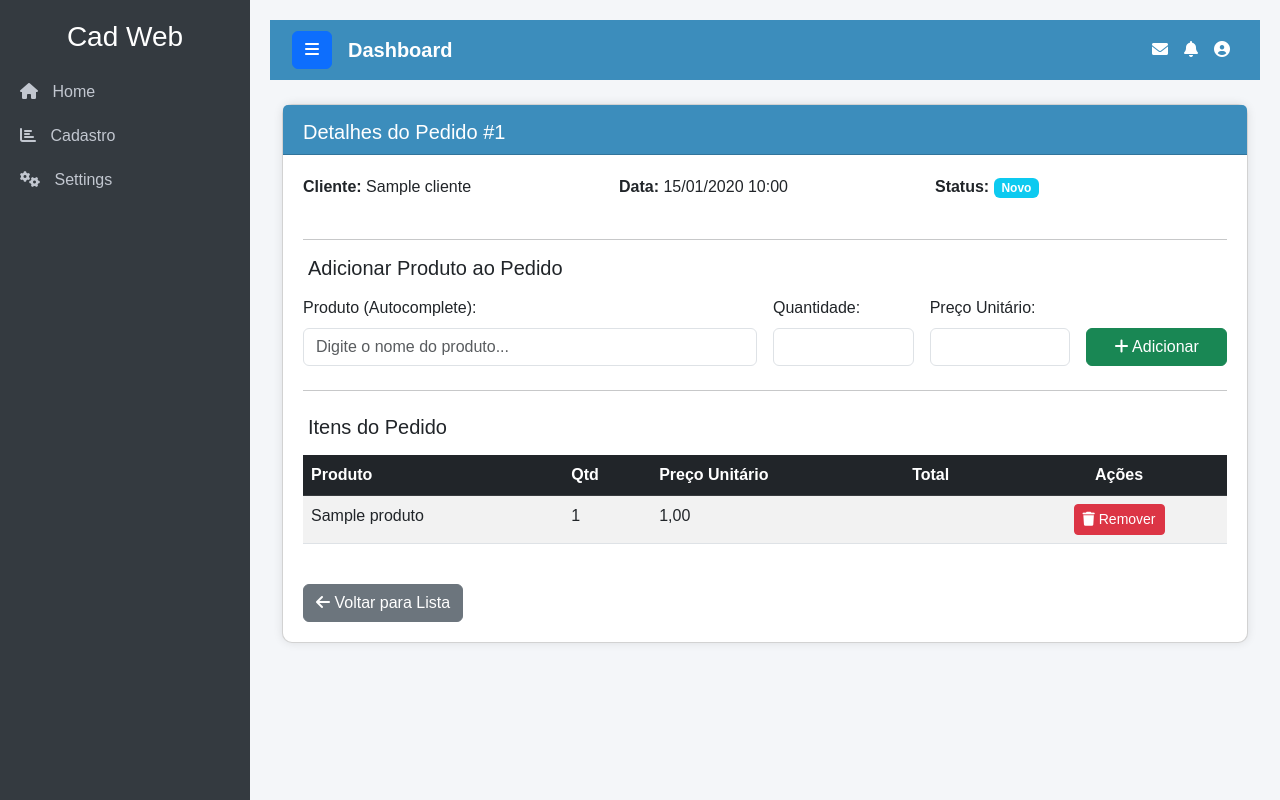
After one commit to DanielMaiaDeSousa/cadweb, a Django app: page /detalhes_pedido/1/ in a window 1280 px wide. The commit adds this page. Run offline with Django 4.2, Linux system fonts and the light colour scheme; tables that the repository leaves empty hold one stand-in row (values such as "Sample post"); some libraries are stand-ins or nearby versions.

Commit message:
atualização40

```diff
--- a/home/forms.py
+++ b/home/forms.py
@@ -1,7 +1,8 @@
 from django import forms
-from .models import Categoria, Cliente, Produto
+from .models import Categoria, Cliente, Produto, Estoque, ItemPedido
 from django.utils import timezone
 
+# --- CATEGORIA ---
 class CategoriaForm(forms.ModelForm):
     class Meta:
         model = Categoria
@@ -11,9 +12,9 @@ class CategoriaForm(forms.ModelForm):
             'ordem': forms.NumberInput(attrs={'class': 'form-control'}),
         }
 
-    def clean_ordem(self):
+    def clean_nome(self): # Corrigido de clean_ordem para clean_nome
         nome = self.cleaned_data.get('nome')
-        if len(nome) < 3:
+        if nome and len(nome) < 3:
             raise forms.ValidationError("O nome deve ter pelo menos 3 caracteres.")
         return nome
 
@@ -23,9 +24,7 @@ class CategoriaForm(forms.ModelForm):
             raise forms.ValidationError("A ordem deve ser um número positivo.")
         return ordem
 
-# home/forms.py
-
-# home/forms.py
+# --- CLIENTE ---
 class ClienteForm(forms.ModelForm):
     class Meta:
         model = Cliente
@@ -33,7 +32,6 @@ class ClienteForm(forms.ModelForm):
         widgets = {
             'nome': forms.TextInput(attrs={'class': 'form-control'}),
             'cpf': forms.TextInput(attrs={'class': 'cpf form-control', 'placeholder': '000.000.000-00'}),
-            # Mudamos para TextInput para a máscara .data do seu base.html funcionar
             'datanasc': forms.TextInput(attrs={
                 'class': 'data form-control',
                 'placeholder': 'DD/MM/AAAA'
@@ -41,49 +39,30 @@ class ClienteForm(forms.ModelForm):
         }
 
     def clean_datanasc(self):
-        # TAREFA: Impede data de nascimento no futuro
         datanasc = self.cleaned_data.get('datanasc')
         if datanasc and datanasc > timezone.now().date():
             raise forms.ValidationError("A data de nascimento não pode ser no futuro.")
         return datanasc
 
-# No arquivo home/forms.py
-
-# home/forms.py
-# home/forms.py
-
+# --- PRODUTO ---
 class ProdutoForm(forms.ModelForm):
     class Meta:
         model = Produto
         fields = ['nome', 'preco', 'categoria', 'img_base64']
         widgets = {
             'nome': forms.TextInput(attrs={'class': 'form-control'}),
-            # OBRIGATÓRIO: usar TextInput para a máscara não conflitar
             'preco': forms.TextInput(attrs={'class': 'money form-control'}),
-            'categoria': forms.HiddenInput(), # Campo escondido para o ID da categoria
+            'categoria': forms.HiddenInput(), # Atividade 15: Autocomplete
             'img_base64': forms.HiddenInput(),
         }
 
-    def clean_preco(self):
-        # Pega o valor que veio do formulário (ex: "1.250,50")
-        preco = self.request.POST.get('preco') if hasattr(self, 'request') else self.cleaned_data.get('preco')
-
-        # Se o preco vier como string do POST, limpamos a formatação brasileira
-        if isinstance(preco, str):
-            preco = preco.replace('.', '').replace(',', '.')
-
-        try:
-            return float(preco)
-        except (ValueError, TypeError):
-            raise forms.ValidationError("Formato de preço inválido.")
-
     def __init__(self, *args, **kwargs):
         super(ProdutoForm, self).__init__(*args, **kwargs)
-        self.fields ['preco'].localize = True
-        self.fields ['preco'].widget.is_localized = True
+        # Ativa localização para tratar vírgulas e pontos nativamente
+        self.fields['preco'].localize = True
+        self.fields['preco'].widget.is_localized = True
 
-# ---ESTOQUE ---
-from .models import Estoque
+# --- ESTOQUE (Atividade 14) ---
 class EstoqueForm(forms.ModelForm):
     class Meta:
         model = Estoque
@@ -91,3 +70,15 @@ class EstoqueForm(forms.ModelForm):
         widgets = {
             'quantidade': forms.NumberInput(attrs={'class': 'form-control'}),
         }
+
+# --- ITEM PEDIDO (Atividade 17) ---
+class ItemPedidoForm(forms.ModelForm):
+    class Meta:
+        model = ItemPedido
+        fields = ['produto', 'qtde', 'preco']
+        widgets = {
+            # Atividade 17: O campo produto é hidden para o autocomplete
+            'produto': forms.HiddenInput(),
+            'qtde': forms.NumberInput(attrs={'class': 'form-control'}),
+            'preco': forms.TextInput(attrs={'class': 'money form-control'}),
+        }
--- a/home/urls.py
+++ b/home/urls.py
@@ -29,4 +29,9 @@ urlpatterns = [
 
     path('buscar_dados/<str:app_model>/', views.buscar_dados, name='buscar_dados'),
     path('produto/estoque/<int:id>/', views.ajustar_estoque, name='ajustar_estoque'),
+
+    path('pedido/', views.pedido, name='pedido'),
+    path('novo_pedido/<int:cliente_id>/', views.novo_pedido, name='novo_pedido'),
+    path('detalhes_pedido/<int:id>/', views.detalhes_pedido, name='detalhes_pedido'),
+    path('pedido/remover-item/<int:id>/', views.remover_item_pedido, name='remover_item_pedido'),
 ]
--- a/home/views.py
+++ b/home/views.py
@@ -1,11 +1,13 @@
 from django.shortcuts import render, redirect, get_object_or_404
 from django.contrib import messages
-from .models import Categoria, Cliente, Produto
-from .forms import CategoriaForm, ClienteForm, ProdutoForm
 from django.http import JsonResponse
 from django.apps import apps
-from .models import Categoria, Cliente, Produto, Estoque
-from .forms import CategoriaForm, ClienteForm, ProdutoForm, EstoqueForm
+
+# Importação de todos os modelos (Atividades 14 e 16)
+from .models import Categoria, Cliente, Produto, Estoque, Pedido, ItemPedido
+
+# Importação de todos os formulários (Lembre-se de mover o ItemPedidoForm para o forms.py)
+from .forms import CategoriaForm, ClienteForm, ProdutoForm, EstoqueForm, ItemPedidoForm
 
 # --- INDEX ---
 def index(request):
@@ -85,7 +87,6 @@ def produto(request):
     return render(request, 'produto/lista.html', contexto)
 
 def form_produto(request):
-    # Passamos o request.POST para o form tratar o preço no clean_preco
     form = ProdutoForm(request.POST or None)
     if request.method == 'POST':
         if form.is_valid():
@@ -104,13 +105,8 @@ def editar_produto(request, id):
             return redirect('produto')
     return render(request, 'produto/form.html', {'form': form})
 
-# home/views.py
-
-def detalhes_produto(request, id): # Removido o 'self'
-    # Busca o produto pelo ID (pk). Se não achar, abre a página de erro 404.
+def detalhes_produto(request, id):
     produto = get_object_or_404(Produto, pk=id)
-
-    # Renderiza o template de detalhes passando o produto como 'item'
     return render(request, 'produto/detalhes.html', {'item': produto})
 
 def remover_produto(request, id):
@@ -119,20 +115,9 @@ def remover_produto(request, id):
     messages.success(request, 'Produto removido!')
     return redirect('produto')
 
-def buscar_dados(request, app_model):
-    termo = request.GET.get('q', '')
-    app_label, model_name = app_model.split('.')
-    model = apps.get_model(app_label, model_name)
-
-    # Procura registos que contenham o termo digitado
-    resultados = model.objects.filter(nome__icontains=termo)[:10]
-    dados = [{'id': obj.id, 'nome': obj.nome} for obj in resultados]
-    return JsonResponse(dados, safe=False)
-
-
+# --- ESTOQUE (Atividade 14) ---
 def ajustar_estoque(request, id):
     produto = get_object_or_404(Produto, pk=id)
-    # Tenta pegar o estoque ou cria um novo se não existir
     estoque, created = Estoque.objects.get_or_create(produto=produto)
 
     if request.method == 'POST':
@@ -145,3 +130,52 @@ def ajustar_estoque(request, id):
         form = EstoqueForm(instance=estoque)
 
     return render(request, 'produto/estoque.html', {'form': form, 'produto': produto})
+
+# --- BUSCA GENÉRICA / AUTOCOMPLETE (Atividade 15) ---
+def buscar_dados(request, app_model):
+    termo = request.GET.get('q', '')
+    app_label, model_name = app_model.split('.')
+    model = apps.get_model(app_label, model_name)
+    resultados = model.objects.filter(nome__icontains=termo)[:10]
+    dados = [{'id': obj.id, 'nome': obj.nome} for obj in resultados]
+    return JsonResponse(dados, safe=False)
+
+# --- PEDIDOS (Atividades 16 e 17) ---
+
+def pedido(request):
+    """Lista todos os pedidos (Slide 6 - Atividade 16)"""
+    lista = Pedido.objects.all().order_by('-id')
+    return render(request, 'pedido/lista.html', {'lista': lista})
+
+def novo_pedido(request, cliente_id):
+    """Cria um novo pedido para um cliente (Atividade 16)"""
+    cliente = get_object_or_404(Cliente, pk=cliente_id)
+    pedido = Pedido.objects.create(cliente=cliente, status=1)
+    return redirect('detalhes_pedido', id=pedido.id)
+
+def detalhes_pedido(request, id):
+    """Exibe detalhes e gerencia inclusão de itens (Atividade 17)"""
+    pedido = get_object_or_404(Pedido, pk=id)
+    if request.method == 'POST':
+        form = ItemPedidoForm(request.POST)
+        if form.is_valid():
+            item = form.save(commit=False)
+            item.pedido = pedido
+            item.save()
+            messages.success(request, "Produto adicionado!")
+            return redirect('detalhes_pedido', id=id)
+    else:
+        form = ItemPedidoForm()
+
+    return render(request, 'pedido/detalhes.html', {
+        'pedido': pedido,
+        'form': form
+    })
+
+def remover_item_pedido(request, id):
+    """Remove um item específico de um pedido"""
+    item = get_object_or_404(ItemPedido, pk=id)
+    pedido_id = item.pedido.id
+    item.delete()
+    messages.success(request, "Produto removido!")
+    return redirect('detalhes_pedido', id=pedido_id)
--- a/templates/cliente/lista.html
+++ b/templates/cliente/lista.html
@@ -31,6 +31,10 @@
 
                 <a href="{% url 'remover_cliente' cliente.id %}" class="btn btn-danger"
                    onclick="return confirm('Tem certeza que deseja remover este registro?');">Excluir</a>
+
+                <a href="{% url 'novo_pedido' cliente.id %}" class="btn btn-primary btn-sm">
+                   <i class="fas fa-plus"></i> Novo Pedido
+                </a>
             </td>
         </tr>
         {% empty %}
--- a/templates/menu.html
+++ b/templates/menu.html
@@ -18,7 +18,7 @@
             </li>
 
             <li class="nav-item">
-                <a href="#" class="nav-link">Pedidos</a>
+                <a href="{% url 'pedido' %}" class="nav-link">Pedidos</a>
             </li>
         </ul>
     </li>
--- /dev/null
+++ b/templates/pedido/detalhes.html
@@ -0,0 +1,103 @@
+{% extends 'base.html' %}
+
+{% block titulo_conteudo %} Detalhes do Pedido #{{ pedido.id }} {% endblock %}
+
+{% block conteudo %}
+<div class="row mb-4">
+    <div class="col-md-4">
+        <p><strong>Cliente:</strong> {{ pedido.cliente.nome }}</p>
+    </div>
+    <div class="col-md-4">
+        <p><strong>Data:</strong> {{ pedido.data_pedidof }}</p>
+    </div>
+    <div class="col-md-4">
+        <p><strong>Status:</strong> <span class="badge bg-info">{{ pedido.get_status_display }}</span></p>
+    </div>
+</div>
+
+<hr>
+
+<h5 class="mb-3">Adicionar Produto ao Pedido</h5>
+<form method="post" class="row g-3 align-items-end">
+    {% csrf_token %}
+
+    <div class="col-md-6">
+        <label for="id_produto_desc" class="form-label">Produto (Autocomplete):</label>
+        <input type="text" id="id_produto_desc"
+               class="autocomplete form-control"
+               data-url="{% url 'buscar_dados' 'home.Produto' %}"
+               data-hidden="#id_produto"
+               placeholder="Digite o nome do produto...">
+        {{ form.produto }} </div>
+
+    <div class="col-md-2">
+        <label class="form-label">Quantidade:</label>
+        {{ form.qtde }}
+    </div>
+
+    <div class="col-md-2">
+        <label class="form-label">Preço Unitário:</label>
+        {{ form.preco }}
+    </div>
+
+    <div class="col-md-2">
+        <button type="submit" class="btn btn-success w-100">
+            <i class="fas fa-plus"></i> Adicionar
+        </button>
+    </div>
+</form>
+
+<hr class="my-4">
+
+<h5 class="mb-3">Itens do Pedido</h5>
+<div class="table-responsive">
+    <table class="table table-hover table-striped">
+        <thead class="table-dark">
+            <tr>
+                <th>Produto</th>
+                <th>Qtd</th>
+                <th>Preço Unitário</th>
+                <th>Total</th>
+                <th class="text-center">Ações</th>
+            </tr>
+        </thead>
+        <tbody>
+            {% for item in pedido.itempedido_set.all %}
+            <tr>
+                <td>{{ item.produto.nome }}</td>
+                <td>{{ item.qtde }}</td>
+                <td>{{ item.preco }}</td>
+                <td></td>
+                <td class="text-center">
+                    <a href="{% url 'remover_item_pedido' item.id %}"
+                        class="btn btn-danger btn-sm"
+                        onclick="return confirm('Tem certeza que deseja remover este produto do pedido?')">
+                        <i class="fas fa-trash"></i> Remover
+                    </a>
+                </td>
+            </tr>
+            {% endfor %}
+        </tbody>
+    </table>
+</div>
+
+<div class="mt-4">
+    <a href="{% url 'pedido' %}" class="btn btn-secondary">
+        <i class="fas fa-arrow-left"></i> Voltar para Lista
+    </a>
+</div>
+{% endblock %}
+
+{% block javascript %}
+<script>
+    $(document).ready(function() {
+        // Ativa o autocomplete no campo de produto [cite: 15]
+        $('.autocomplete').each(function() {
+            autoComplete(this);
+        });
+
+        // Aplica a máscara de dinheiro no preço [cite: 16]
+        $('.money').mask('#.##0,00', {reverse: true});
+    });
+</script>
+{% endblock %}
```
Also changed, not shown: home/models.py (+36 -0 lines), templates/pedido/lista.html (added, +39 -0 lines), home/migrations/0008_itempedido_pedido_itempedido_pedido.py (added).
